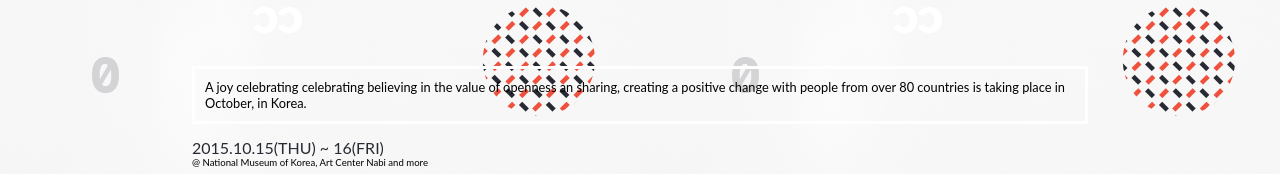
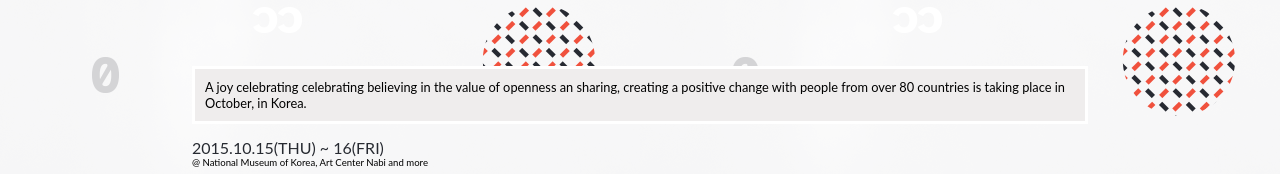
Before and after one commit to kosher9/tech_event, a website: page index.html in a window 1280 px wide. Shown: the part 409-583 px from the top of the page. Drawn offline with Linux system fonts and the light colour scheme.

Commit message:
Add background

```diff
--- a/css/main.css
+++ b/css/main.css
@@ -85,6 +85,7 @@ body {
   border: solid white;
   padding: 10px;
   align-content: center;
+  background: #efeded;
 }
 
 .evt-desc > p {
```
